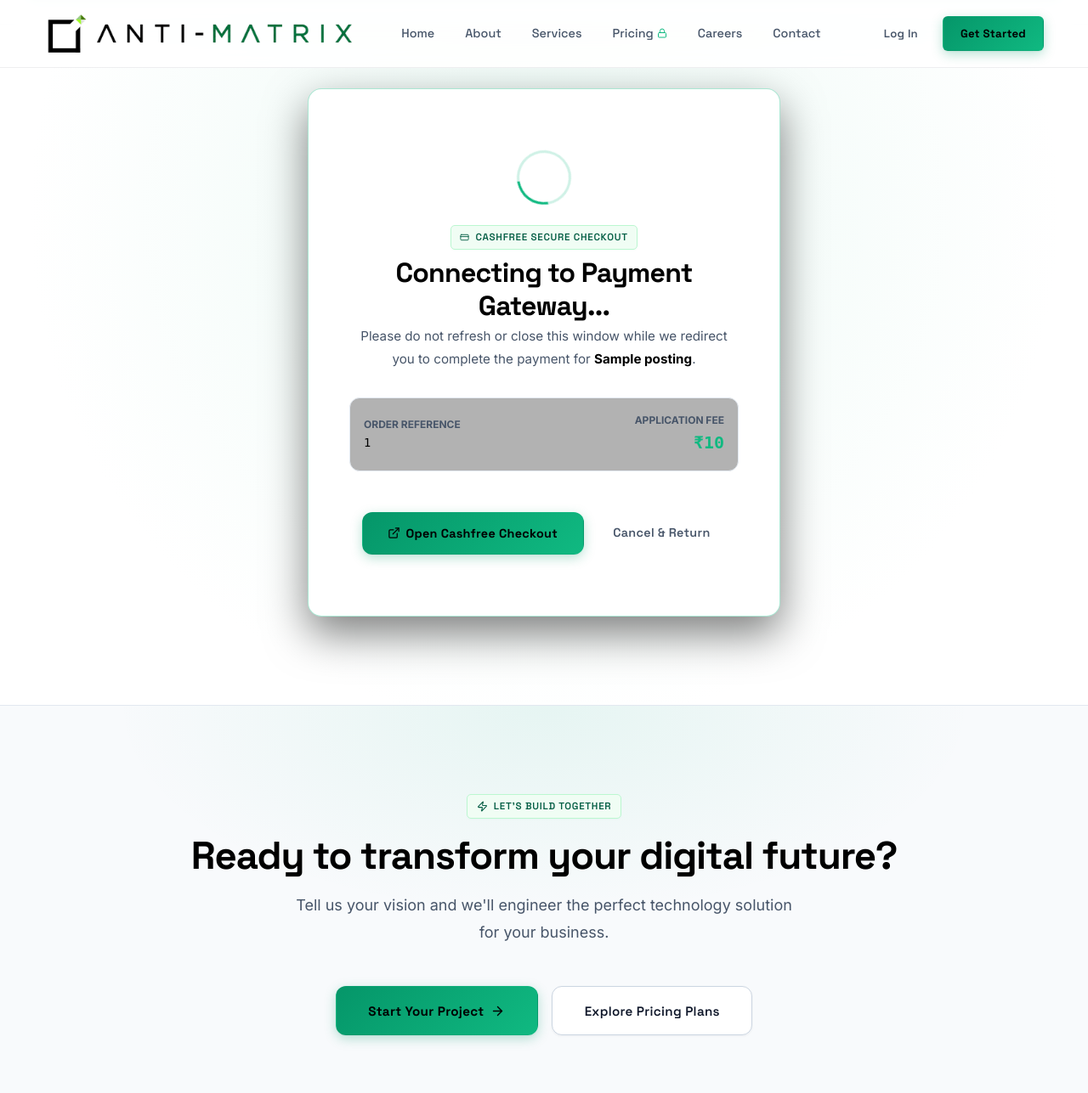
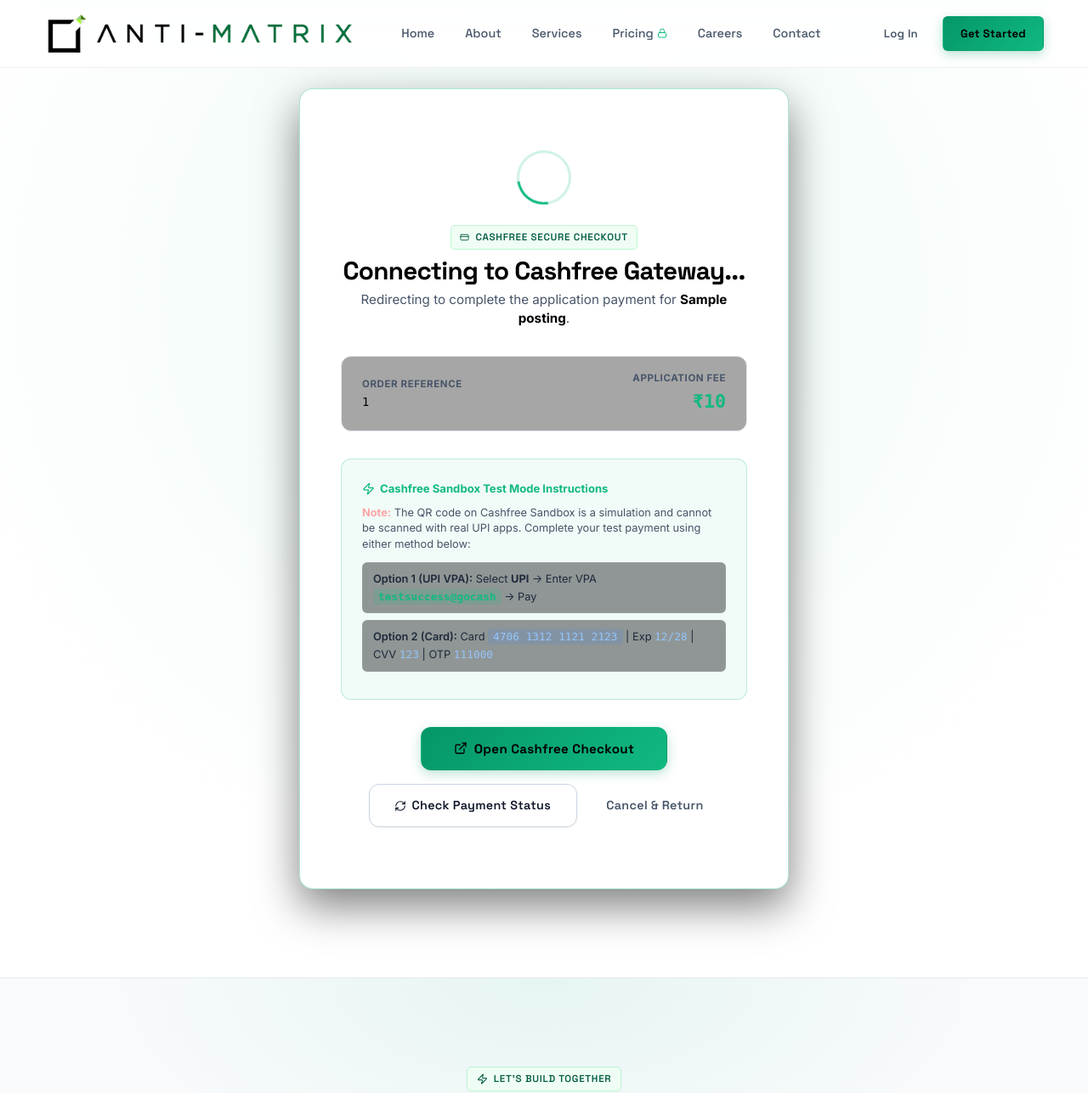
Before and after one commit to technetium-2k26/ANTI-MATRIX-website, a Flask app: page /payment/cashfree/checkout/1 in a window 1280 px wide. Shown: the top 1287 px of the page at 85% size. Run offline with Flask 3, Linux system fonts and the light colour scheme; tables that the repository leaves empty hold one stand-in row (values such as "Sample post"); some libraries are stand-ins or nearby versions.

Commit message:
fix(payment): resolve Cashfree Sandbox payment flow, return URL formatting, and status verification

```diff
--- a/routes/main.py
+++ b/routes/main.py
@@ -571,10 +571,28 @@ def job_apply_checkout(app_id):
     if application.payment_status == 'paid':
         return redirect(url_for('main.job_apply_success', app_id=application.id))
 
-    # Construct Return & Webhook URLs
-    host_url = request.host_url.rstrip('/')
-    return_url = current_app.config.get('CASHFREE_RETURN_URL') or f"{host_url}/payment/cashfree/return"
-    webhook_url = current_app.config.get('CASHFREE_WEBHOOK_URL') or f"{host_url}/payment/cashfree/webhook"
+    # Construct Dynamic Canonical Return & Webhook URLs
+    # Priority:
+    # 1. Configured CASHFREE_RETURN_URL if explicitly customized (and not a localhost default when running publicly)
+    # 2. Canonical public host: request host with https scheme (or APP_URL)
+    app_url = (current_app.config.get('APP_URL') or '').strip().rstrip('/')
+    is_https = request.is_secure or request.headers.get('X-Forwarded-Proto', '').lower() == 'https'
+    scheme = 'https' if (is_https or (app_url and app_url.startswith('https://'))) else request.scheme
+    host = request.host
+    canonical_base = f"{scheme}://{host}".rstrip('/')
+
+    configured_return = (current_app.config.get('CASHFREE_RETURN_URL') or '').strip()
+    is_local_host = ('127.0.0.1' in host or 'localhost' in host)
+    if configured_return and not (('127.0.0.1' in configured_return or 'localhost' in configured_return) and not is_local_host):
+        return_url = configured_return
+    else:
+        return_url = f"{canonical_base}/payment/cashfree/return?order_id={{order_id}}"
+
+    configured_webhook = (current_app.config.get('CASHFREE_WEBHOOK_URL') or '').strip()
+    if configured_webhook and not (('127.0.0.1' in configured_webhook or 'localhost' in configured_webhook) and not is_local_host):
+        webhook_url = configured_webhook
+    else:
+        webhook_url = f"{canonical_base}/payment/cashfree/webhook"
 
     success, order_data, err_msg = CashfreeService.create_order(
         application=application,
@@ -634,13 +652,25 @@ def cashfree_return():
     Cashfree Return Endpoint.
     Verifies transaction status server-side from Cashfree Sandbox before updating state.
     """
-    order_id = request.args.get('order_id') or request.form.get('order_id')
+    order_id = (
+        request.args.get('order_id') or
+        request.args.get('cf_order_id') or
+        request.args.get('orderId') or
+        request.form.get('order_id') or
+        request.form.get('cf_order_id') or
+        ''
+    ).strip()
+
     if not order_id:
+        current_app.logger.warning("Cashfree return received without order_id parameter.")
         flash('Invalid payment return request: missing order ID.', 'danger')
         return redirect(url_for('main.careers'))
 
+    current_app.logger.info(f"Return URL received for Cashfree Order ID: {order_id}")
+
     payment = Payment.query.filter_by(cashfree_order_id=order_id).first()
     if not payment:
+        current_app.logger.warning(f"Payment record not found for Cashfree order ID: {order_id}")
         flash('Payment record not found for this transaction.', 'danger')
         return redirect(url_for('main.careers'))
 
@@ -692,7 +722,14 @@ def cashfree_return():
         except Exception as e:
             current_app.logger.warning(f"Failed to record money transaction for Cashfree order {order_id}: {e}")
 
-        current_app.logger.info(f"Application finalized: {application.id} ({application.application_code}) for Cashfree order {order_id}")
+        # Send application success email notification
+        try:
+            from services.email_service import send_application_successful_email
+            send_application_successful_email(application)
+        except Exception as e:
+            current_app.logger.warning(f"Failed to send confirmation email for application {application.id}: {e}")
+
+        current_app.logger.info(f"Application finalization completed: {application.id} ({application.application_code}) for Cashfree order {order_id}")
         flash("Payment verified successfully! Your application has been submitted.", "success")
         return redirect(url_for('main.job_apply_success', app_id=application.id))
 
@@ -773,6 +810,13 @@ def cashfree_webhook():
                 record_cashfree_income(application, payment, payment_info, env=cfg['environment'])
             except Exception as e:
                 current_app.logger.warning(f"Failed to record money transaction for webhook order {order_id}: {e}")
+
+            # Send application success email notification
+            try:
+                from services.email_service import send_application_successful_email
+                send_application_successful_email(application)
+            except Exception as e:
+                current_app.logger.warning(f"Failed to send confirmation email for webhook application {application.id}: {e}")
 
             current_app.logger.info(f"Application finalized via Webhook: {application.id} ({application.application_code}) for Cashfree order {order_id}")
 
--- a/templates/pages/payment_cashfree_checkout.html
+++ b/templates/pages/payment_cashfree_checkout.html
@@ -10,7 +10,7 @@
 
 {% block content %}
 <section class="section" style="min-height: 80vh; display: flex; align-items: center; justify-content: center; background: radial-gradient(circle at 50% 30%, rgba(16, 185, 129, 0.08) 0%, var(--color-bg) 70%);">
-  <div class="container" style="max-width: 620px; text-align: center;">
+  <div class="container" style="max-width: 640px; text-align: center;">
 
     <div class="card" style="padding: var(--space-3xl) var(--space-2xl); border-color: rgba(16, 185, 129, 0.35); box-shadow: 0 20px 50px rgba(0,0,0,0.5);">
 
@@ -21,52 +21,60 @@
         {{ icon('credit-card', size=11) }} Cashfree Secure Checkout
       </div>
 
-      <h1 style="font-size: clamp(1.5rem, 3vw, 2rem); font-weight: 800; color: var(--color-white); margin-bottom: var(--space-xs);">
-        Connecting to Payment Gateway...
+      <h1 id="checkout-title" style="font-size: clamp(1.5rem, 3vw, 1.85rem); font-weight: 800; color: var(--color-white); margin-bottom: var(--space-xs);">
+        Connecting to Cashfree Gateway...
       </h1>
 
-      <p style="color: var(--color-text-dim); font-size: 0.95rem; margin-bottom: var(--space-xl);">
-        Please do not refresh or close this window while we redirect you to complete the payment for <strong style="color: var(--color-white);">{{ job.title }}</strong>.
+      <p id="checkout-subtitle" style="color: var(--color-text-dim); font-size: 0.95rem; margin-bottom: var(--space-xl); line-height: 1.5;">
+        Redirecting to complete the application payment for <strong style="color: var(--color-white);">{{ job.title }}</strong>.
       </p>
 
       <!-- Payment Summary Pill -->
-      <div style="background: rgba(0,0,0,0.3); border: 1px solid var(--color-border); border-radius: var(--radius-md); padding: var(--space-md); margin-bottom: var(--space-2xl); display: flex; justify-content: space-between; align-items: center;">
+      <div style="background: rgba(0,0,0,0.35); border: 1px solid var(--color-border); border-radius: var(--radius-md); padding: var(--space-md) var(--space-lg); margin-bottom: var(--space-xl); display: flex; justify-content: space-between; align-items: center;">
         <div style="text-align: left;">
-          <div style="font-size: 0.75rem; color: var(--color-text-dim); text-transform: uppercase; font-weight: 700;">Order Reference</div>
+          <div style="font-size: 0.72rem; color: var(--color-text-dim); text-transform: uppercase; font-weight: 700; letter-spacing: 0.05em;">Order Reference</div>
           <div style="font-size: 0.85rem; color: var(--color-white); font-family: var(--font-mono, monospace);">{{ payment.cashfree_order_id }}</div>
         </div>
         <div style="text-align: right;">
-          <div style="font-size: 0.75rem; color: var(--color-text-dim); text-transform: uppercase; font-weight: 700;">Application Fee</div>
-          <div style="font-size: 1.25rem; font-weight: 800; color: var(--color-primary-light); font-family: var(--font-mono, monospace);">₹{{ payment.amount|int }}</div>
+          <div style="font-size: 0.72rem; color: var(--color-text-dim); text-transform: uppercase; font-weight: 700; letter-spacing: 0.05em;">Application Fee</div>
+          <div style="font-size: 1.35rem; font-weight: 800; color: var(--color-primary-light); font-family: var(--font-mono, monospace);">₹{{ payment.amount|int }}</div>
         </div>
       </div>
 
-      {% if is_simulation %}
-        <!-- Development / Test Sandbox Simulation Controls -->
-        <div style="background: rgba(59, 130, 246, 0.08); border: 1px solid rgba(59, 130, 246, 0.3); border-radius: var(--radius-md); padding: var(--space-lg); margin-bottom: var(--space-xl); text-align: left;">
-          <div style="font-size: 0.8rem; font-weight: 700; color: #60a5fa; margin-bottom: 0.25rem; display: flex; align-items: center; gap: 6px;">
-            {{ icon('zap', size=14) }} Sandbox Test Environment Active
+      <!-- Sandbox Testing Guidance Box (Displayed in Sandbox Environment) -->
+      {% if cashfree_env == 'sandbox' or is_simulation %}
+        <div style="background: rgba(16, 185, 129, 0.06); border: 1px solid rgba(16, 185, 129, 0.25); border-radius: var(--radius-md); padding: var(--space-lg); margin-bottom: var(--space-xl); text-align: left;">
+          <div style="font-size: 0.82rem; font-weight: 700; color: var(--color-primary-light); margin-bottom: 0.5rem; display: flex; align-items: center; gap: 6px;">
+            {{ icon('zap', size=15) }} Cashfree Sandbox Test Mode Instructions
           </div>
-          <p style="font-size: 0.8rem; color: var(--color-text-dim); margin-bottom: var(--space-md);">
-            You can test the complete server verification lifecycle using the simulation actions below:
+          <p style="font-size: 0.8rem; color: var(--color-text-dim); margin-bottom: 0.75rem; line-height: 1.45;">
+            <strong style="color: #fca5a5;">Note:</strong> The QR code on Cashfree Sandbox is a simulation and cannot be scanned with real UPI apps. Complete your test payment using either method below:
           </p>
 
-          <div style="display: flex; gap: var(--space-sm); flex-wrap: wrap;">
-            <a href="{{ url_for('main.cashfree_return', order_id=payment.cashfree_order_id, sim_status='SUCCESS') }}" class="btn btn-primary btn-sm" style="gap: 6px;">
-              {{ icon('check', size=14) }} Simulate Successful Payment (₹{{ payment.amount|int }})
-            </a>
-            <a href="{{ url_for('main.cashfree_return', order_id=payment.cashfree_order_id, sim_status='FAILED') }}" class="btn btn-danger-outline btn-sm" style="gap: 6px;">
-              {{ icon('x', size=14) }} Simulate Payment Failure
-            </a>
+          <div style="display: grid; gap: 0.5rem; font-size: 0.8rem; margin-bottom: 0.5rem;">
+            <div style="background: rgba(0,0,0,0.4); padding: 8px 12px; border-radius: 6px; border: 1px solid rgba(255,255,255,0.06);">
+              <span style="color: var(--color-text-muted); font-weight: 600;">Option 1 (UPI VPA):</span> Select <strong>UPI</strong> &rarr; Enter VPA <code style="color: var(--color-primary-light); background: rgba(16,185,129,0.15); padding: 2px 6px; border-radius: 4px; font-weight: 700; user-select: all;">testsuccess@gocash</code> &rarr; Pay
+            </div>
+            <div style="background: rgba(0,0,0,0.4); padding: 8px 12px; border-radius: 6px; border: 1px solid rgba(255,255,255,0.06);">
+              <span style="color: var(--color-text-muted); font-weight: 600;">Option 2 (Card):</span> Card <code style="color: #93c5fd; background: rgba(59,130,246,0.15); padding: 2px 6px; border-radius: 4px; user-select: all;">4706 1312 1121 2123</code> | Exp <code style="color: #93c5fd;">12/28</code> | CVV <code style="color: #93c5fd;">123</code> | OTP <code style="color: #93c5fd;">111000</code>
+            </div>
           </div>
         </div>
       {% endif %}
 
-      <!-- Manual Action Buttons -->
+      <!-- Error Message Banner (Hidden by default) -->
+      <div id="checkout-error-banner" style="display: none; background: rgba(239, 68, 68, 0.1); border: 1px solid rgba(239, 68, 68, 0.3); border-radius: var(--radius-md); padding: var(--space-md); margin-bottom: var(--space-xl); color: #fca5a5; font-size: 0.875rem;">
+        {{ icon('alert-circle', size=15) }} <span id="checkout-error-text">Unable to initialize payment. Please try again.</span>
+      </div>
+
+      <!-- Action Buttons -->
       <div style="display: flex; justify-content: center; gap: var(--space-md); flex-wrap: wrap;">
-        <button type="button" class="btn btn-primary" id="launch-checkout-btn" style="gap: 6px;">
-          {{ icon('external-link', size=15) }} Open Cashfree Checkout
+        <button type="button" class="btn btn-primary btn-lg" id="launch-checkout-btn" style="gap: 8px;">
+          {{ icon('external-link', size=16) }} Open Cashfree Checkout
         </button>
+        <a href="{{ url_for('main.cashfree_return', order_id=payment.cashfree_order_id) }}" class="btn btn-outline" id="check-status-btn" style="gap: 6px;" title="Check server-side payment status directly">
+          {{ icon('refresh-cw', size=14) }} Check Payment Status
+        </a>
         <a href="{{ url_for('main.job_apply_review', app_id=app.id) }}" class="btn btn-ghost">
           Cancel & Return
         </a>
@@ -88,17 +96,41 @@
 {% block scripts %}
 <script>
 document.addEventListener('DOMContentLoaded', function() {
-  const sessionId = "{{ payment.cashfree_payment_session_id }}";
+  const sessionId = "{{ payment.cashfree_payment_session_id or '' }}";
   const envMode = "{{ cashfree_env }}";
   const isSim = {{ 'true' if is_simulation else 'false' }};
+  const orderId = "{{ payment.cashfree_order_id }}";
+
+  function showError(message) {
+    const errorBanner = document.getElementById('checkout-error-banner');
+    const errorText = document.getElementById('checkout-error-text');
+    const spinner = document.getElementById('checkout-spinner');
+    const title = document.getElementById('checkout-title');
+
+    if (spinner) spinner.style.display = 'none';
+    if (title) title.innerText = 'Payment Checkout Ready';
+    if (errorBanner && errorText) {
+      errorText.innerText = message || 'Unable to initialize payment. Please try again.';
+      errorBanner.style.display = 'block';
+    }
+  }
 
   function triggerCheckout() {
-    if (isSim || !sessionId || sessionId.startsWith('session_test_')) {
-      console.log('Sandbox simulation mode active.');
+    if (!sessionId || sessionId.startsWith('session_test_')) {
+      if (isSim) {
+        console.log('Automated simulation mode active.');
+        return;
+      }
+      showError('Payment session token is missing. Please return and retry.');
       return;
     }
 
     try {
+      if (typeof Cashfree === 'undefined') {
+        showError('Cashfree SDK is loading or blocked by your browser. Click Open Cashfree Checkout or Check Payment Status.');
+        return;
+      }
+
       const cashfree = Cashfree({
         mode: envMode === 'production' ? 'production' : 'sandbox'
       });
@@ -109,6 +141,7 @@ document.addEventListener('DOMContentLoaded', function() {
       });
     } catch (err) {
       console.error('Error launching Cashfree SDK:', err);
+      showError('Unable to open checkout automatically: ' + (err.message || 'SDK error'));
     }
   }
 
@@ -117,9 +150,9 @@ document.addEventListener('DOMContentLoaded', function() {
     launchBtn.addEventListener('click', triggerCheckout);
   }
 
-  // Auto-initiate checkout after 800ms
+  // Auto-initiate checkout after 600ms if session is valid and not in mock simulation
   if (!isSim && sessionId && !sessionId.startsWith('session_test_')) {
-    setTimeout(triggerCheckout, 800);
+    setTimeout(triggerCheckout, 600);
   }
 });
 </script>
```
Also changed, not shown: services/cashfree_service.py (+8 -1 lines), tests/test_cashfree_sandbox_environment.py (+111 -0 lines).
